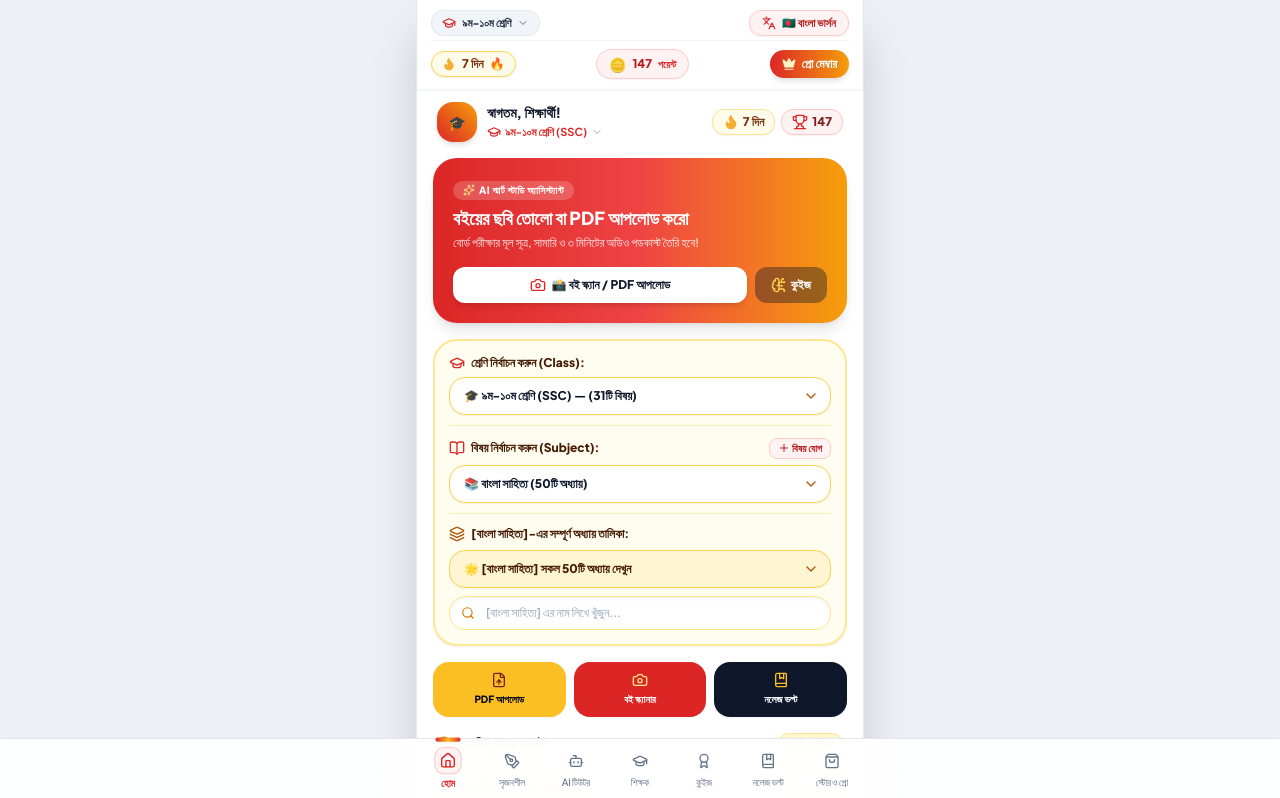
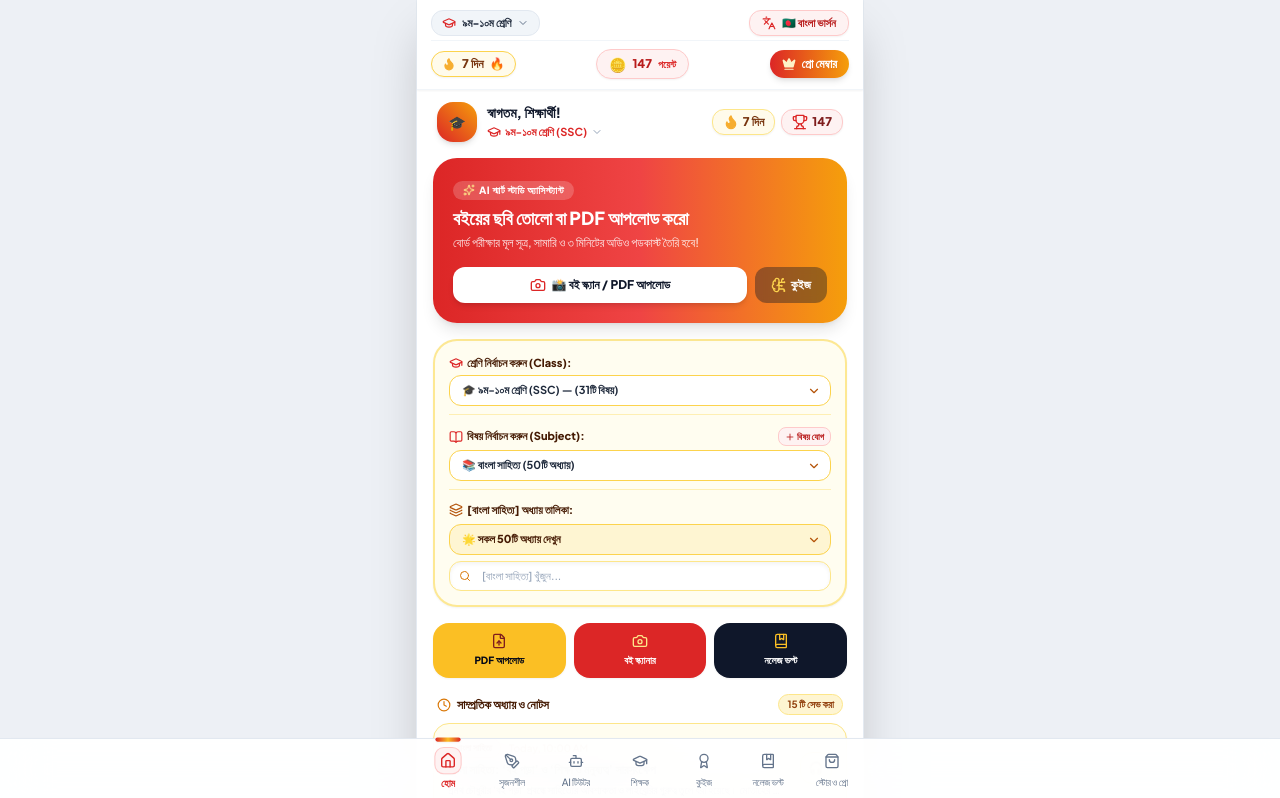
Before and after one commit to rokeyaag/edugenius-ai, a React (Vite) app: page / in a window 1280 px wide. Shown: the top 798 px of the page. Built offline with nearby package versions, Linux system fonts and the light colour scheme.

Commit message:
Refine dropdown font sizes to sleek compact text-11px matching modern landing page aesthetics

```diff
--- a/src/components/DashboardView.jsx
+++ b/src/components/DashboardView.jsx
@@ -134,10 +134,10 @@ export default function DashboardView() {
       <div className="p-3.5 rounded-3xl bg-[#fffdf0] border-2 border-amber-200/90 space-y-3 shadow-sm">
 
         {/* ================= 1ST LINE: CLASS SELECTOR (শ্রেণি নির্বাচন) ================= */}
-        <div className="space-y-1.5 pb-2.5 border-b border-amber-200/60">
+        <div className="space-y-1 pb-2 border-b border-amber-200/60">
           <div className="flex items-center justify-between">
-            <label className="text-xs font-black text-amber-950 flex items-center gap-1.5">
-              <GraduationCap className="w-4 h-4 text-red-600" />
+            <label className="text-[11px] font-black text-amber-950 flex items-center gap-1">
+              <GraduationCap className="w-3.5 h-3.5 text-red-600" />
               <span>শ্রেণি নির্বাচন করুন (Class):</span>
             </label>
           </div>
@@ -154,7 +154,7 @@ export default function DashboardView() {
                 setChapterSearchQuery('');
                 showToast(`🎓 ${matchedClass?.nameBn || e.target.value} সিলেক্ট করা হয়েছে`, 'info');
               }}
-              className="w-full appearance-none bg-white hover:bg-amber-50/50 border border-amber-300 rounded-2xl pl-3.5 pr-9 py-2.5 text-xs text-slate-900 font-black focus:outline-none focus:border-red-500 shadow-sm transition-all cursor-pointer"
+              className="w-full appearance-none bg-white hover:bg-amber-50/50 border border-amber-300 rounded-xl pl-3 pr-7 py-1.5 text-[11px] text-slate-800 font-bold focus:outline-none focus:border-red-500 shadow-xs transition-all cursor-pointer"
             >
               {(classes || []).map((cls) => (
                 <option key={cls.id} value={cls.id}>
@@ -162,23 +162,23 @@ export default function DashboardView() {
                 </option>
               ))}
             </select>
-            <ChevronDown className="w-4 h-4 text-amber-700 absolute right-3 top-1/2 -translate-y-1/2 pointer-events-none" />
+            <ChevronDown className="w-3.5 h-3.5 text-amber-700 absolute right-2.5 top-1/2 -translate-y-1/2 pointer-events-none" />
           </div>
         </div>
 
         {/* ================= 2ND LINE: SUBJECT SELECTOR (বিষয় নির্বাচন) ================= */}
-        <div className="space-y-1.5 pb-2.5 border-b border-amber-200/60">
+        <div className="space-y-1 pb-2 border-b border-amber-200/60">
           <div className="flex items-center justify-between">
-            <label className="text-xs font-black text-amber-950 flex items-center gap-1.5">
-              <BookOpen className="w-4 h-4 text-red-600" />
+            <label className="text-[11px] font-black text-amber-950 flex items-center gap-1">
+              <BookOpen className="w-3.5 h-3.5 text-red-600" />
               <span>বিষয় নির্বাচন করুন (Subject):</span>
             </label>
             <button
               onClick={() => setIsAddSubjectModalOpen(true)}
-              className="text-[10px] font-bold text-red-700 bg-red-50 hover:bg-red-100 px-2 py-0.5 rounded-lg border border-red-200 tap-active flex items-center gap-0.5"
+              className="text-[9px] font-bold text-red-700 bg-red-50 hover:bg-red-100 px-1.5 py-0.5 rounded-lg border border-red-200 tap-active flex items-center gap-0.5"
               title="Add Custom Subject"
             >
-              <Plus className="w-3 h-3" />
+              <Plus className="w-2.5 h-2.5" />
               <span>বিষয় যোগ</span>
             </button>
           </div>
@@ -191,7 +191,7 @@ export default function DashboardView() {
                 setSelectedChapterTitle('all');
                 setChapterSearchQuery('');
               }}
-              className="w-full appearance-none bg-white hover:bg-amber-50/50 border border-amber-300 rounded-2xl pl-3.5 pr-9 py-2.5 text-xs text-slate-900 font-black focus:outline-none focus:border-red-500 shadow-sm transition-all cursor-pointer"
+              className="w-full appearance-none bg-white hover:bg-amber-50/50 border border-amber-300 rounded-xl pl-3 pr-7 py-1.5 text-[11px] text-slate-800 font-bold focus:outline-none focus:border-red-500 shadow-xs transition-all cursor-pointer"
             >
               {Object.entries(groupedSubjects).map(([groupName, groupSubs]) => (
                 <optgroup key={groupName} label={`--- ${groupName} (${groupSubs.length}টি বিষয়) ---`}>
@@ -206,16 +206,16 @@ export default function DashboardView() {
                 </optgroup>
               ))}
             </select>
-            <ChevronDown className="w-4 h-4 text-amber-700 absolute right-3 top-1/2 -translate-y-1/2 pointer-events-none" />
+            <ChevronDown className="w-3.5 h-3.5 text-amber-700 absolute right-2.5 top-1/2 -translate-y-1/2 pointer-events-none" />
           </div>
         </div>
 
         {/* ================= 3RD LINE: CHAPTER SELECTOR (অধ্যায় তালিকা) ================= */}
-        <div className="space-y-2">
+        <div className="space-y-1.5">
           <div className="flex items-center justify-between">
-            <label className="text-xs font-black text-amber-950 flex items-center gap-1.5">
-              <Layers className="w-4 h-4 text-amber-700" />
-              <span>[{subjects.find(s => s.id === selectedSubjectId)?.nameBn || 'নির্বাচিত বিষয়'}]-এর সম্পূর্ণ অধ্যায় তালিকা:</span>
+            <label className="text-[11px] font-black text-amber-950 flex items-center gap-1">
+              <Layers className="w-3.5 h-3.5 text-amber-700" />
+              <span>[{subjects.find(s => s.id === selectedSubjectId)?.nameBn || 'নির্বাচিত বিষয়'}] অধ্যায় তালিকা:</span>
             </label>
           </div>
 
@@ -224,10 +224,10 @@ export default function DashboardView() {
             <select
               value={selectedChapterTitle}
               onChange={(e) => setSelectedChapterTitle(e.target.value)}
-              className="w-full appearance-none bg-amber-100/70 hover:bg-amber-200/70 border border-amber-300 rounded-2xl pl-3.5 pr-9 py-2.5 text-xs text-amber-950 font-black focus:outline-none focus:border-amber-500 shadow-sm transition-all cursor-pointer"
+              className="w-full appearance-none bg-amber-100/70 hover:bg-amber-200/70 border border-amber-300 rounded-xl pl-3 pr-7 py-1.5 text-[11px] text-amber-950 font-black focus:outline-none focus:border-amber-500 shadow-xs transition-all cursor-pointer"
             >
               <option value="all">
-                🌟 [{subjects.find(s => s.id === selectedSubjectId)?.nameBn || 'এই বিষয়ের'}] সকল {availableChapters.length}টি অধ্যায় দেখুন
+                🌟 সকল {availableChapters.length}টি অধ্যায় দেখুন
               </option>
               {filteredChapters.map((ch, idx) => (
                 <option key={ch.id || idx} value={ch.title}>
@@ -235,25 +235,25 @@ export default function DashboardView() {
                 </option>
               ))}
             </select>
-            <ChevronDown className="w-4 h-4 text-amber-700 absolute right-3 top-1/2 -translate-y-1/2 pointer-events-none" />
+            <ChevronDown className="w-3.5 h-3.5 text-amber-700 absolute right-2.5 top-1/2 -translate-y-1/2 pointer-events-none" />
           </div>
 
           {/* Instant Search Input */}
           <div className="relative">
-            <Search className="w-3.5 h-3.5 text-amber-600 absolute left-3 top-1/2 -translate-y-1/2" />
+            <Search className="w-3 h-3 text-amber-600 absolute left-2.5 top-1/2 -translate-y-1/2" />
             <input
               type="text"
               value={chapterSearchQuery}
               onChange={(e) => setChapterSearchQuery(e.target.value)}
-              placeholder={`[${subjects.find(s => s.id === selectedSubjectId)?.nameBn || 'অধ্যায়'}] এর নাম লিখে খুঁজুন...`}
-              className="w-full bg-white border border-amber-200 rounded-2xl pl-9 pr-8 py-2 text-xs text-slate-900 placeholder:text-slate-400 focus:outline-none focus:border-amber-500 transition-all font-medium shadow-inner"
+              placeholder={`[${subjects.find(s => s.id === selectedSubjectId)?.nameBn || 'অধ্যায়'}] খুঁজুন...`}
+              className="w-full bg-white border border-amber-200 rounded-xl pl-8 pr-7 py-1.5 text-[11px] text-slate-800 placeholder:text-slate-400 focus:outline-none focus:border-amber-500 transition-all font-medium shadow-inner"
             />
             {chapterSearchQuery && (
               <button
                 onClick={() => setChapterSearchQuery('')}
-                className="absolute right-2.5 top-1/2 -translate-y-1/2 text-slate-400 hover:text-slate-700 p-0.5"
+                className="absolute right-2 top-1/2 -translate-y-1/2 text-slate-400 hover:text-slate-700 p-0.5"
               >
-                <X className="w-3.5 h-3.5" />
+                <X className="w-3 h-3" />
               </button>
             )}
           </div>
--- a/src/components/TeacherPortalView.jsx
+++ b/src/components/TeacherPortalView.jsx
@@ -962,25 +962,25 @@ export default function TeacherPortalView() {
         <div className="space-y-4">
 
           {/* STEP 1: CLASS & SUBJECT DROPDOWN SELECTORS */}
-          <div className="bg-white p-4 rounded-3xl border border-slate-200 shadow-sm space-y-3.5">
+          <div className="bg-[#fffdf0] p-3.5 rounded-3xl border border-amber-200/90 shadow-sm space-y-2.5">
             <div className="flex items-center justify-between">
-              <span className="font-black text-slate-800 text-xs flex items-center gap-1.5">
-                <span className="w-5 h-5 rounded-full bg-red-100 text-red-600 flex items-center justify-center text-[10px] font-black">১</span>
+              <span className="font-black text-amber-950 text-xs flex items-center gap-1.5">
+                <span className="w-4 h-4 rounded-full bg-red-100 text-red-600 flex items-center justify-center text-[9px] font-black">১</span>
                 <span>শ্রেণি ও বিষয় ড্রপডাউন নির্বাচন:</span>
               </span>
-              <span className="text-[10px] font-black text-red-600 bg-red-50 border border-red-200 px-2.5 py-0.5 rounded-full">
+              <span className="text-[9px] font-black text-red-600 bg-red-50 border border-red-200 px-2 py-0.5 rounded-full">
                 NCTB কারিকুলাম
               </span>
             </div>
 
             {/* 1. Class Dropdown List */}
             <div className="space-y-1">
-              <label className="text-[11px] font-black text-slate-600 flex items-center justify-between">
+              <label className="text-[11px] font-black text-amber-950 flex items-center justify-between">
                 <span className="flex items-center gap-1">
                   <GraduationCap className="w-3.5 h-3.5 text-red-600" />
                   <span>শ্রেণি নির্বাচন করুন:</span>
                 </span>
-                <span className="text-[10px] text-slate-400 font-bold">Class Select</span>
+                <span className="text-[9px] text-slate-400 font-bold">Class Select</span>
               </label>
               <div className="relative">
                 <select
@@ -992,7 +992,7 @@ export default function TeacherPortalView() {
                     setSelectedSubjectId(newClassObj?.subjects[0]?.id || 'bangla-sahitya');
                     showToast(`${newClassObj?.nameBn} সিলেক্ট করা হয়েছে`, 'info');
                   }}
-                  className="w-full appearance-none bg-slate-50 hover:bg-slate-100/80 border border-slate-300 rounded-2xl p-3 pr-10 text-xs font-black text-slate-800 focus:outline-none focus:ring-2 focus:ring-red-400 focus:border-red-400 cursor-pointer shadow-xs transition-all"
+                  className="w-full appearance-none bg-white hover:bg-amber-50/50 border border-amber-300 rounded-xl pl-3 pr-7 py-1.5 text-[11px] text-slate-800 font-bold focus:outline-none focus:ring-2 focus:ring-red-400 focus:border-red-400 cursor-pointer shadow-xs transition-all"
                 >
                   {NCTB_CLASSES.map(cls => (
                     <option key={cls.id} value={cls.id} className="py-1 text-slate-800 font-bold">
@@ -1000,20 +1000,20 @@ export default function TeacherPortalView() {
                     </option>
                   ))}
                 </select>
-                <div className="absolute right-3.5 top-1/2 -translate-y-1/2 pointer-events-none text-slate-500">
-                  <ChevronDown className="w-4 h-4 text-red-600" />
+                <div className="absolute right-2.5 top-1/2 -translate-y-1/2 pointer-events-none text-slate-500">
+                  <ChevronDown className="w-3.5 h-3.5 text-red-600" />
                 </div>
               </div>
             </div>
 
             {/* 2. Subject Dropdown List */}
             <div className="space-y-1">
-              <label className="text-[11px] font-black text-slate-600 flex items-center justify-between">
+              <label className="text-[11px] font-black text-amber-950 flex items-center justify-between">
                 <span className="flex items-center gap-1">
                   <BookOpen className="w-3.5 h-3.5 text-amber-600" />
                   <span>বিষয় নির্বাচন করুন:</span>
                 </span>
-                <span className="text-[10px] text-slate-400 font-bold">Subject Select</span>
+                <span className="text-[9px] text-slate-400 font-bold">Subject Select</span>
               </label>
               <div className="relative">
                 <select
@@ -1024,7 +1024,7 @@ export default function TeacherPortalView() {
                     const subObj = availableSubjects.find(s => s.id === newSubId);
                     showToast(`বিষয়: ${subObj?.nameBn || newSubId}`, 'info');
                   }}
-                  className="w-full appearance-none bg-slate-50 hover:bg-slate-100/80 border border-slate-300 rounded-2xl p-3 pr-10 text-xs font-black text-slate-800 focus:outline-none focus:ring-2 focus:ring-amber-400 focus:border-amber-400 cursor-pointer shadow-xs transition-all"
+                  className="w-full appearance-none bg-white hover:bg-amber-50/50 border border-amber-300 rounded-xl pl-3 pr-7 py-1.5 text-[11px] text-slate-800 font-bold focus:outline-none focus:ring-2 focus:ring-amber-400 focus:border-amber-400 cursor-pointer shadow-xs transition-all"
                 >
                   {availableSubjects.map(sub => (
                     <option key={sub.id} value={sub.id} className="py-1 text-slate-800 font-bold">
@@ -1032,8 +1032,8 @@ export default function TeacherPortalView() {
                     </option>
                   ))}
                 </select>
-                <div className="absolute right-3.5 top-1/2 -translate-y-1/2 pointer-events-none text-slate-500">
-                  <ChevronDown className="w-4 h-4 text-amber-600" />
+                <div className="absolute right-2.5 top-1/2 -translate-y-1/2 pointer-events-none text-slate-500">
+                  <ChevronDown className="w-3.5 h-3.5 text-amber-600" />
                 </div>
               </div>
             </div>
```
Also changed, not shown: src/components/CreativeQuestionsView.jsx (+23 -23 lines).
